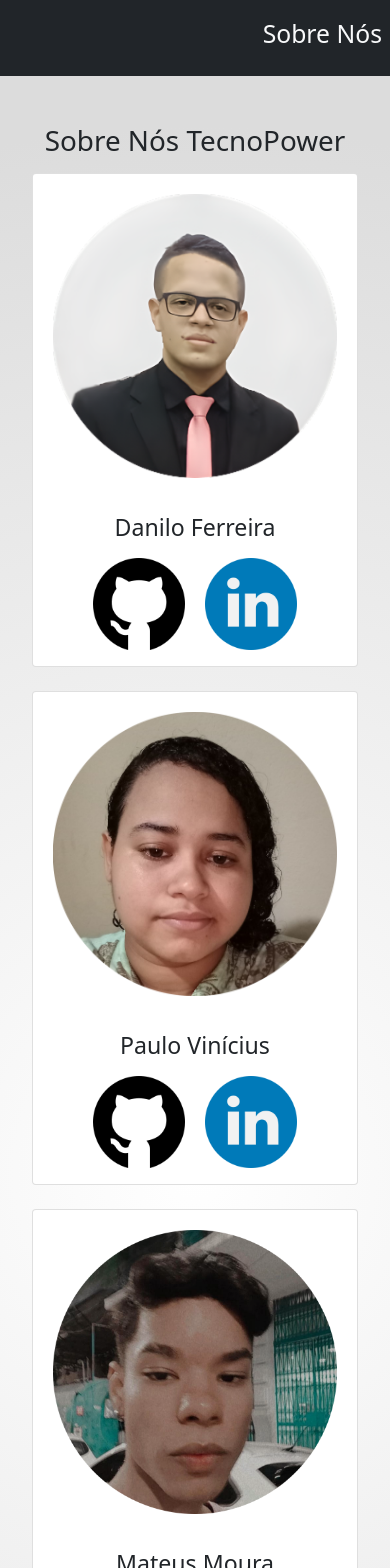
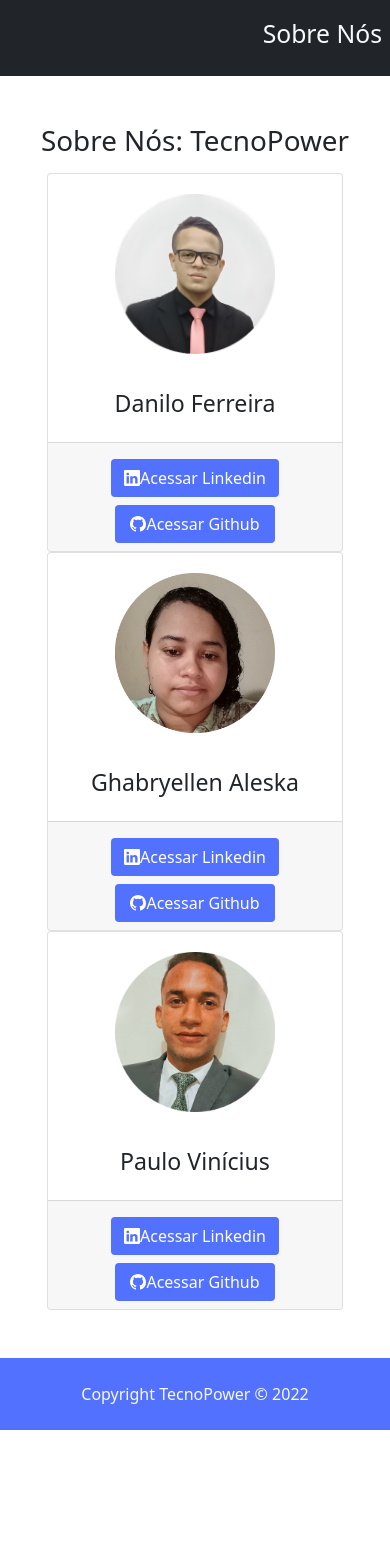
Before and after one commit to TecnoPower/panic-front, a React (Create React App) app: page /sobre in a window 390 px wide. Shown: the top 1568 px of the page. After the commit the page ends 1430 px from the top, so only its background shows below. Built offline with nearby package versions, Linux system fonts and the light colour scheme; no server answers.

Commit message:
Alterações para melhoria do design

```diff
--- a/public/index.html
+++ b/public/index.html
@@ -27,7 +27,7 @@
 
 <body>
   <noscript>You need to enable JavaScript to run this app.</noscript>
-  <div id="root" style="min-height: 100vh!important; " class="background-gradient-1"></div>
+  <div id="root" style="min-height: 100vh!important; " className="background-gradient-1"></div>
   <div id="footer"></div>
 </body>
 
--- a/src/App.js
+++ b/src/App.js
@@ -18,15 +18,17 @@ function App() {
 
   const [token, setToken] = useState('');
   const [tipo, setTipo] = useState('');
+  const [nome, setNome] = useState('');
   useEffect(() => {
-    if (localStorage.getItem('token') || localStorage.getItem('tipo')) {
+    if (localStorage.getItem('token') || localStorage.getItem('tipo') || localStorage.getItem('nome')) {
       setToken(localStorage.getItem('token'));
       setTipo(localStorage.getItem('tipo'));
+      setNome(localStorage.getItem('nome'));
     }
   }, []);
 
   return (
-    <UserContext.Provider value={{ token, setToken, tipo, setTipo }}>
+    <UserContext.Provider value={{ token, setToken, tipo, setTipo, nome, setNome }}>
       <Router>
         <Routes>
           <Route exact path="/" element={<Index />} />
--- a/src/components/Footer.js
+++ b/src/components/Footer.js
@@ -2,13 +2,15 @@ import '../App.css';
 import '../css/login.css'
 function Footer() {
     return (
-        <div className="w-100 mx-auto">
-            <footer>
-                <p className="text-center pt-4 pb-4">
-                    <a href="/sobre" className="nav-link px-2 text-light">Sobre Nós &copy; 2022 TecnoPower</a>
-                </p>
-            </footer>
-        </div>
+        <>
+            <div className="w-100 mx-auto">
+                <footer>
+                    <p className="text-center pt-4 pb-4 px-2 text-light">
+                        Copyright TecnoPower &copy; 2022
+                    </p>
+                </footer>
+            </div>
+        </>
     );
 }
 
--- a/src/css/auxBootstrap.css
+++ b/src/css/auxBootstrap.css
@@ -5,11 +5,31 @@
     color: white !important;
 }
 
+.btn-default:hover {
+    background-color: #3451d0 !important;
+    color: white !important;
+}
+
+.btn-outline-default,
+.btn-outline-default:active,
+.btn-outline-default:visited {
+    color: #ffffff !important;
+    border-color: #b4b4b465 !important;
+}
+
+
+.btn-outline-default:hover {
+    color: #fff;
+    background-color: #b4b4b465 !important;
+
+}
+
 .cursorPointer {
     cursor: pointer;
 }
-.texto-nome{
-cursor: context-menu;
+
+.texto-nome {
+    cursor: context-menu;
 }
 
 .descricao-box {
@@ -23,6 +43,14 @@ cursor: context-menu;
     text-align: justify;
 }
 
+.minimo-40 {
+    min-height: 40px !important;
+}
+
+.minimo-fotos {
+    min-width: 200px !important;
+}
+
 .pt-6 {
     padding-top: 5rem !important;
 }
@@ -30,18 +58,18 @@ cursor: context-menu;
 .text-default {
     color: #5271FF !important;
 }
-.px-130{
-    height: 130px!important;
-}
+
+.px-130 {
+    min-height: 130px !important;
+}
+
 .bg-default {
     background-color: #5271FF !important;
 }
 
-.btn-default:hover {
-    background-color: #3451d0 !important;
-    color: white !important;
-}
-
+.px-86{
+    width: 86px!important;
+}
 .text-xg {
     font-size: 30vw !important;
 }
@@ -62,11 +90,15 @@ cursor: context-menu;
     min-width: 320px !important;
 }
 
-.redes-sociais {
-    max-width: 7rem !important;
-    padding-right: 10px !important;
-    padding-left: 10px !important;
-}
+.minimo-160 {
+    min-width: 160px !important;
+}
+
+.minimo-160-2 {
+    min-width: 160px !important;
+    max-width: 80% !important;
+}
+
 
 .max-height {
     height: 280px !important;
--- a/src/pages/CadastroMentor.js
+++ b/src/pages/CadastroMentor.js
@@ -95,7 +95,7 @@ export const CadastroMentor = () => {
             <Navbar titulo={"Cadastro Mentor"} tipo={1} />
             <div className="background-gradient-1 ">
                 <div className="container overflow-auto pt-5 pb-3">
-                    <div className='card'>
+                    <div className='card shadow p-3 mb-5 bg-body rounded'>
                         <div className="row row-cols-1 row-cols-lg-2 g-4 ">
                             <div className="container col">
                                 <div className="card w-100 d-flex align-items-center justify-content-center position-relative h-100">
@@ -227,8 +227,8 @@ export const CadastroMentor = () => {
                                         <div className="row">
                                             <div className="col-lg pt-2">
                                                 <div className="form-floating">
-                                                    <textarea maxLength="236" value={cadastro.desc} required onChange={(e) => { setCadastro({ ...cadastro, desc: e.target.value }) }} className="form-control px-130" placeholder="Descrição Sobre Você (Max 236 Caract)" id="floatingTextarea"></textarea>
-                                                    <label htmlFor="floatingTextarea">Descrição Sobre Você (Max 236 Caract)</label>
+                                                    <textarea maxLength="236" value={cadastro.desc} required onChange={(e) => { setCadastro({ ...cadastro, desc: e.target.value }) }} className="form-control px-130" placeholder="Descrição Sobre Você " id="floatingTextarea"></textarea>
+                                                    <label htmlFor="floatingTextarea">Descrição Sobre Você </label>
                                                 </div>
                                             </div>
                                         </div>
--- a/src/pages/CadastroMentorado.js
+++ b/src/pages/CadastroMentorado.js
@@ -193,8 +193,8 @@ export const CadastroMentorado = () => {
                                         <div className="row">
                                             <div className="col-lg pt-2">
                                                 <div className="form-floating">
-                                                    <textarea maxLength="236" value={cadastro.desc} required onChange={(e) => { setCadastro({ ...cadastro, desc: e.target.value }) }} className="form-control px-130" placeholder="Descrição Sobre Você (Max 236 Caract)" id="floatingTextarea"></textarea>
-                                                    <label htmlFor="floatingTextarea">Descrição Sobre Você (Max 236 Caract)</label>
+                                                    <textarea maxLength="236" value={cadastro.desc} required onChange={(e) => { setCadastro({ ...cadastro, desc: e.target.value }) }} className="form-control px-130" placeholder="Descrição Sobre Você " id="floatingTextarea"></textarea>
+                                                    <label htmlFor="floatingTextarea">Descrição Sobre Você </label>
                                                 </div>
                                             </div>
                                         </div>
--- a/src/pages/Index.js
+++ b/src/pages/Index.js
@@ -3,18 +3,15 @@ import Button from 'react-bootstrap/Button';
 import Modal from 'react-bootstrap/Modal';
 import React, { useContext, useState } from 'react';
 import { axiosInstance } from '../config/axios';
-import { NotFound404 } from '../pages/NotFound404';
-import { Navigate } from 'react-router';
 import { UserContext } from '../App';
 import { useNavigate } from 'react-router-dom';
 import { useEffect } from 'react';
-import OverlayTrigger from 'react-bootstrap/OverlayTrigger';
-import Popover from 'react-bootstrap/Popover';
 import { ModalServidor, ModalMsgPreenchimento } from '../components/Modal/Modal';
 
 export const Index = () => {
-    const { token, setToken } = useContext(UserContext);
+    const { setToken } = useContext(UserContext);
     const { tipo, setTipo } = useContext(UserContext);
+    const {nome, setNome } = useContext(UserContext);
     const [modalShowModalServidor, setModalShowModalServidor] = useState(false);
     const [modalShowPreencher, setModalShowPreencher] = useState(false);
     let navigate = useNavigate();
@@ -25,7 +22,7 @@ export const Index = () => {
         if (tipo) {
             navigate("/home");
         }
-    }, [tipo]);
+    }, []);
 
     const [login, setLogin] = useState({
         email: "",
@@ -44,8 +41,10 @@ export const Index = () => {
                 } else {
                     localStorage.setItem('token', res.data.token);
                     localStorage.setItem('tipo', res.data.user.tipo);
+                    localStorage.setItem('nome', res.data.user.name);
                     setToken(res.data.token);
                     setTipo(res.data.user.tipo);
+                    setNome(res.data.user.name)
                     navigate("/home")
                 }
             });
--- a/src/pages/SenhaLog.js
+++ b/src/pages/SenhaLog.js
@@ -58,11 +58,11 @@ export const SenhaLog = () => {
     }
     return (
         <>
-            <Navbar titulo={"Alterar Senha"} tipo={2} />
+             <Navbar tipo={2} />
             <div className="container mx-auto pt-6">
                 <div className="row justify-content-center">
-                    <div className="card w-50 minimo-350">
-                        <h1 className='pt-2 pb-2 text-center'>Insira seus Dados</h1>
+                    <div className="card w-50 minimo-320 shadow-lg p-3 mb-5 bg-body rounded">
+                        <h1 className='pt-2 pb-2 text-center'>Insira suas Credenciais</h1>
                         <form action="" method="get" >
                             <div className="row g-2 pt-2">
                                 <div className="col-md form-floating">
--- a/src/pages/Sobre.js
+++ b/src/pages/Sobre.js
@@ -1,65 +1,83 @@
 import { Navbar } from '../components/Navbar';
+import React, { useContext,useEffect } from 'react';
+import { UserContext } from '../App';
 export const Sobre = () => {
+    const { tipo, setTipo } = useContext(UserContext);
+    useEffect(() => {
+       setTipo(tipo);
+    }, []);
     return (
         <>
-            <Navbar titulo={"Sobre Nós"} tipo={1} />
-            <div className="mx-auto pt-5">
-                <h1 className="mb-3 text-center">Sobre Nós TecnoPower</h1>
-                <div className="container w-65 minimo-350">
-                    <div className="row row-cols-1 row-cols-md-2 g-4">
-                        <div className="col">
+            {tipo==="" ? <Navbar titulo={"Sobre Nós"} tipo={1} /> : <Navbar titulo={"Sobre Nós"} tipo={2} />}
+            <div className="mx-auto pt-5 pb-5">
+                <h1 className="mb-3 text-center">Sobre Nós: TecnoPower</h1>
+                <div className="container w-65 minimo-320">
                     <div className="card">
-                                <img src="uploads/danilo.png" className="card-img-top" alt="..." />
+                        <div className='d-flex align-items-center justify-content-center'>
+                            <img src="uploads/danilo.png" className="card-img-top minimo-fotos w-30" alt="..." /></div>
                         <div className="card-body">
-                                    <h3 className="card-title text-center pb-2">Danilo Ferreira</h3>
-                                    <p className="card-text text-center">
-                                        <a href="https://www.github.com/daniloeb19" target="_blank"><img src="/uploads/github.png" className="redes-sociais" alt="..." /></a>
-                                        <a href="https://www.linkedin.com/in/danilofdasilva/" target="_blank"><img src="/uploads/linkedin.png" className="redes-sociais" alt="..." /></a>
-                                    </p>
+                            <h3 className="card-title text-center">Danilo Ferreira</h3>
+                            {/* <p className="card-text">Some quick example text to build on the card title and make up the bulk of the card's content.</p> */}
+                        </div>
+                        <div className="card-footer text-muted text-center">
+                            <a href='https://www.linkedin.com/in/danilofdasilva/' target="_blank" type="button" className="btn btn-default minimo-160-2 me-1 ms-1 mt-2 ">
+                                <svg xmlns="http://www.w3.org/2000/svg" width="16" height="16" fill="currentColor" className="bi bi-linkedin" viewBox="0 0 16 16">
+                                    <path d="M0 1.146C0 .513.526 0 1.175 0h13.65C15.474 0 16 .513 16 1.146v13.708c0 .633-.526 1.146-1.175 1.146H1.175C.526 16 0 15.487 0 14.854V1.146zm4.943 12.248V6.169H2.542v7.225h2.401zm-1.2-8.212c.837 0 1.358-.554 1.358-1.248-.015-.709-.52-1.248-1.342-1.248-.822 0-1.359.54-1.359 1.248 0 .694.521 1.248 1.327 1.248h.016zm4.908 8.212V9.359c0-.216.016-.432.08-.586.173-.431.568-.878 1.232-.878.869 0 1.216.662 1.216 1.634v3.865h2.401V9.25c0-2.22-1.184-3.252-2.764-3.252-1.274 0-1.845.7-2.165 1.193v.025h-.016a5.54 5.54 0 0 1 .016-.025V6.169h-2.4c.03.678 0 7.225 0 7.225h2.4z"></path>
+                                </svg>
+                                Acessar Linkedin
+                            </a>
+                            <a href='https://github.com/daniloeb19/' target="_blank" type="button" className="btn btn-default minimo-160-2 me-1 ms-1 mt-2  ">
+                                <svg xmlns="http://www.w3.org/2000/svg" width="16" height="16" fill="currentColor" className="bi bi-github" viewBox="0 0 16 16">
+                                    <path d="M8 0C3.58 0 0 3.58 0 8c0 3.54 2.29 6.53 5.47 7.59.4.07.55-.17.55-.38 0-.19-.01-.82-.01-1.49-2.01.37-2.53-.49-2.69-.94-.09-.23-.48-.94-.82-1.13-.28-.15-.68-.52-.01-.53.63-.01 1.08.58 1.23.82.72 1.21 1.87.87 2.33.66.07-.52.28-.87.51-1.07-1.78-.2-3.64-.89-3.64-3.95 0-.87.31-1.59.82-2.15-.08-.2-.36-1.02.08-2.12 0 0 .67-.21 2.2.82.64-.18 1.32-.27 2-.27.68 0 1.36.09 2 .27 1.53-1.04 2.2-.82 2.2-.82.44 1.1.16 1.92.08 2.12.51.56.82 1.27.82 2.15 0 3.07-1.87 3.75-3.65 3.95.29.25.54.73.54 1.48 0 1.07-.01 1.93-.01 2.2 0 .21.15.46.55.38A8.012 8.012 0 0 0 16 8c0-4.42-3.58-8-8-8z"></path>
+                                </svg>
+                                Acessar Github
+                            </a>
                         </div>
                     </div>
+                    <div className="card">
+                        <div className='d-flex align-items-center justify-content-center'>
+                            <img src="uploads/ghabryellen.png" className="card-img-top minimo-fotos w-30" alt="..." /></div>
+                        <div className="card-body">
+                            <h3 className="card-title text-center">Ghabryellen Aleska</h3>
+                            {/* <p className="card-text">Some quick example text to build on the card title and make up the bulk of the card's content.</p> */}
                         </div>
-                        <div className="col">
-                            <div className="card">
-                                <img src="uploads/ghabryellen.png" className="card-img-top" alt="..." />
-                                <div className="card-body">
-                                    <h3 className="card-title text-center pb-2">Paulo Vinícius</h3>
-                                    <p className="card-text text-center">
-                                        <a href=''><img src="/uploads/github.png" className="redes-sociais" alt="..." /></a>
-                                        <a href=''><img src="/uploads/linkedin.png" className="redes-sociais" alt="..." /></a>
-                                    </p>
+                        <div className="card-footer text-muted text-center">
+                            <a href='#' target="_blank" type="button" className="btn btn-default minimo-160-2 me-1 ms-1 mt-2">
+                                <svg xmlns="http://www.w3.org/2000/svg" width="16" height="16" fill="currentColor" className="bi bi-linkedin" viewBox="0 0 16 16">
+                                    <path d="M0 1.146C0 .513.526 0 1.175 0h13.65C15.474 0 16 .513 16 1.146v13.708c0 .633-.526 1.146-1.175 1.146H1.175C.526 16 0 15.487 0 14.854V1.146zm4.943 12.248V6.169H2.542v7.225h2.401zm-1.2-8.212c.837 0 1.358-.554 1.358-1.248-.015-.709-.52-1.248-1.342-1.248-.822 0-1.359.54-1.359 1.248 0 .694.521 1.248 1.327 1.248h.016zm4.908 8.212V9.359c0-.216.016-.432.08-.586.173-.431.568-.878 1.232-.878.869 0 1.216.662 1.216 1.634v3.865h2.401V9.25c0-2.22-1.184-3.252-2.764-3.252-1.274 0-1.845.7-2.165 1.193v.025h-.016a5.54 5.54 0 0 1 .016-.025V6.169h-2.4c.03.678 0 7.225 0 7.225h2.4z"></path>
+                                </svg>
+                                Acessar Linkedin
+                            </a>
+                            <a href='#' target="_blank" type="button" className="btn btn-default minimo-160-2 me-1 ms-1 mt-2  ">
+                                <svg xmlns="http://www.w3.org/2000/svg" width="16" height="16" fill="currentColor" className="bi bi-github" viewBox="0 0 16 16">
+                                    <path d="M8 0C3.58 0 0 3.58 0 8c0 3.54 2.29 6.53 5.47 7.59.4.07.55-.17.55-.38 0-.19-.01-.82-.01-1.49-2.01.37-2.53-.49-2.69-.94-.09-.23-.48-.94-.82-1.13-.28-.15-.68-.52-.01-.53.63-.01 1.08.58 1.23.82.72 1.21 1.87.87 2.33.66.07-.52.28-.87.51-1.07-1.78-.2-3.64-.89-3.64-3.95 0-.87.31-1.59.82-2.15-.08-.2-.36-1.02.08-2.12 0 0 .67-.21 2.2.82.64-.18 1.32-.27 2-.27.68 0 1.36.09 2 .27 1.53-1.04 2.2-.82 2.2-.82.44 1.1.16 1.92.08 2.12.51.56.82 1.27.82 2.15 0 3.07-1.87 3.75-3.65 3.95.29.25.54.73.54 1.48 0 1.07-.01 1.93-.01 2.2 0 .21.15.46.55.38A8.012 8.012 0 0 0 16 8c0-4.42-3.58-8-8-8z"></path>
+                                </svg>
+                                Acessar Github
+                            </a>
                         </div>
                     </div>
+                    <div className="card">
+                        <div className='d-flex align-items-center justify-content-center'>
+                            <img src="uploads/paulo.png" className="card-img-top minimo-fotos w-30" alt="..." /></div>
+                        <div className="card-body">
+                            <h3 className="card-title text-center">Paulo Vinícius</h3>
+                            {/* <p className="card-text">Some quick example text to build on the card title and make up the bulk of the card's content.</p> */}
                         </div>
-                        <div className="col">
-                            <div className="card">
-                                <img src="uploads/mateus.png" className="card-img-top" alt="..." />
-                                <div className="card-body">
-                                    <h3 className="card-title text-center pb-2">Mateus Moura</h3>
-                                    <p className="card-text text-center">
-                                        <a href=''><img src="/uploads/github.png" className="redes-sociais" alt="..." /></a>
-                                        <a href=''><img src="/uploads/linkedin.png" className="redes-sociais" alt="..." /></a>
-                                    </p>
+                        <div className="card-footer text-muted text-center">
+                            <a href='#' target="_blank" type="button" className="btn btn-default minimo-160-2 me-1 ms-1 mt-2">
+                                <svg xmlns="http://www.w3.org/2000/svg" width="16" height="16" fill="currentColor" className="bi bi-linkedin" viewBox="0 0 16 16">
+                                    <path d="M0 1.146C0 .513.526 0 1.175 0h13.65C15.474 0 16 .513 16 1.146v13.708c0 .633-.526 1.146-1.175 1.146H1.175C.526 16 0 15.487 0 14.854V1.146zm4.943 12.248V6.169H2.542v7.225h2.401zm-1.2-8.212c.837 0 1.358-.554 1.358-1.248-.015-.709-.52-1.248-1.342-1.248-.822 0-1.359.54-1.359 1.248 0 .694.521 1.248 1.327 1.248h.016zm4.908 8.212V9.359c0-.216.016-.432.08-.586.173-.431.568-.878 1.232-.878.869 0 1.216.662 1.216 1.634v3.865h2.401V9.25c0-2.22-1.184-3.252-2.764-3.252-1.274 0-1.845.7-2.165 1.193v.025h-.016a5.54 5.54 0 0 1 .016-.025V6.169h-2.4c.03.678 0 7.225 0 7.225h2.4z"></path>
+                                </svg>
+                                Acessar Linkedin
+                            </a>
+                            <a href='#' target="_blank" type="button" className="btn btn-default minimo-160-2 me-1 ms-1 mt-2  ">
+                                <svg xmlns="http://www.w3.org/2000/svg" width="16" height="16" fill="currentColor" className="bi bi-github" viewBox="0 0 16 16">
+                                    <path d="M8 0C3.58 0 0 3.58 0 8c0 3.54 2.29 6.53 5.47 7.59.4.07.55-.17.55-.38 0-.19-.01-.82-.01-1.49-2.01.37-2.53-.49-2.69-.94-.09-.23-.48-.94-.82-1.13-.28-.15-.68-.52-.01-.53.63-.01 1.08.58 1.23.82.72 1.21 1.87.87 2.33.66.07-.52.28-.87.51-1.07-1.78-.2-3.64-.89-3.64-3.95 0-.87.31-1.59.82-2.15-.08-.2-.36-1.02.08-2.12 0 0 .67-.21 2.2.82.64-.18 1.32-.27 2-.27.68 0 1.36.09 2 .27 1.53-1.04 2.2-.82 2.2-.82.44 1.1.16 1.92.08 2.12.51.56.82 1.27.82 2.15 0 3.07-1.87 3.75-3.65 3.95.29.25.54.73.54 1.48 0 1.07-.01 1.93-.01 2.2 0 .21.15.46.55.38A8.012 8.012 0 0 0 16 8c0-4.42-3.58-8-8-8z"></path>
+                                </svg>
+                                Acessar Github
+                            </a>
                         </div>
                     </div>
-                        </div>
-                        <div className="col">
-                            <div className="card">
-                                <img src="uploads/paulo.png" className="card-img-top" alt="..." />
-                                <div className="card-body">
-                                    <h3 className="card-title text-center pb-2">Paulo Vinícius</h3>
-                                    <p className="card-text text-center">
-                                        <a href=''><img src="/uploads/github.png" className="redes-sociais" alt="..." /></a>
-                                        <a href=''><img src="/uploads/linkedin.png" className="redes-sociais" alt="..." /></a>
-                                    </p>
-                                </div>
-                            </div>
-                        </div>
-                    </div>
-                </div>
-
-                <div className='text-center padding-buttom-3 pb-4'>
-                    <button onClick={() => { window.history.back() }} className="btn btn-dark text-center text-light mw-20">Voltar</button>
                 </div>
             </div>
         </>
```
Also changed, not shown: src/components/Navbar.js (+78 -36 lines), src/pages/EditCad.js (+54 -26 lines), src/pages/Home.js (+23 -7 lines), public/uploads/mateus.png (deleted). Lines whose indentation alone changed are shown as unchanged.
